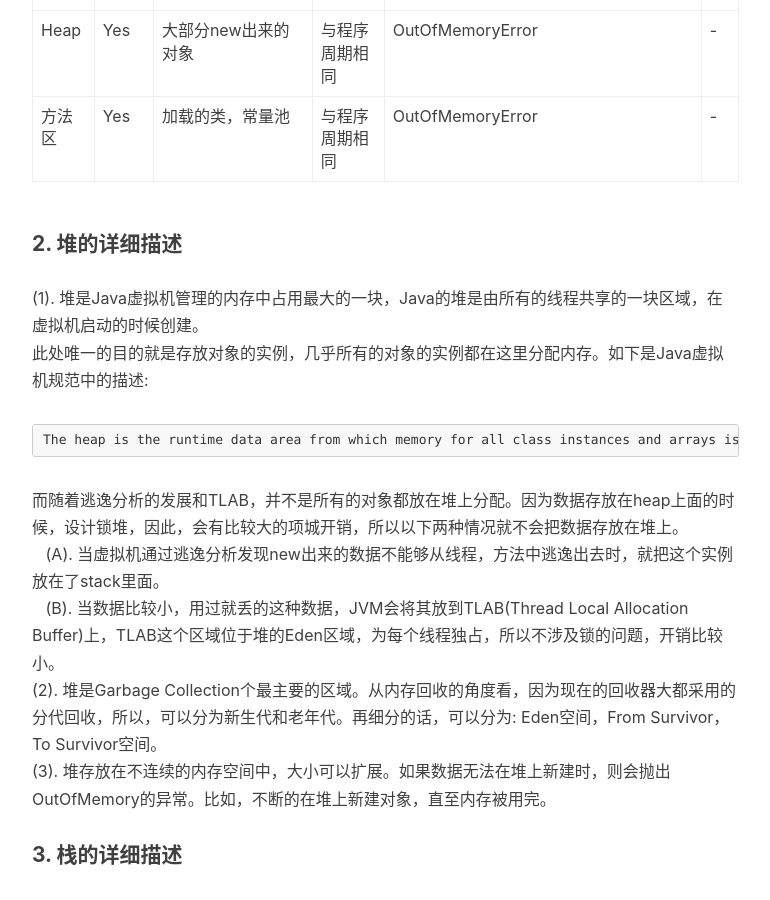
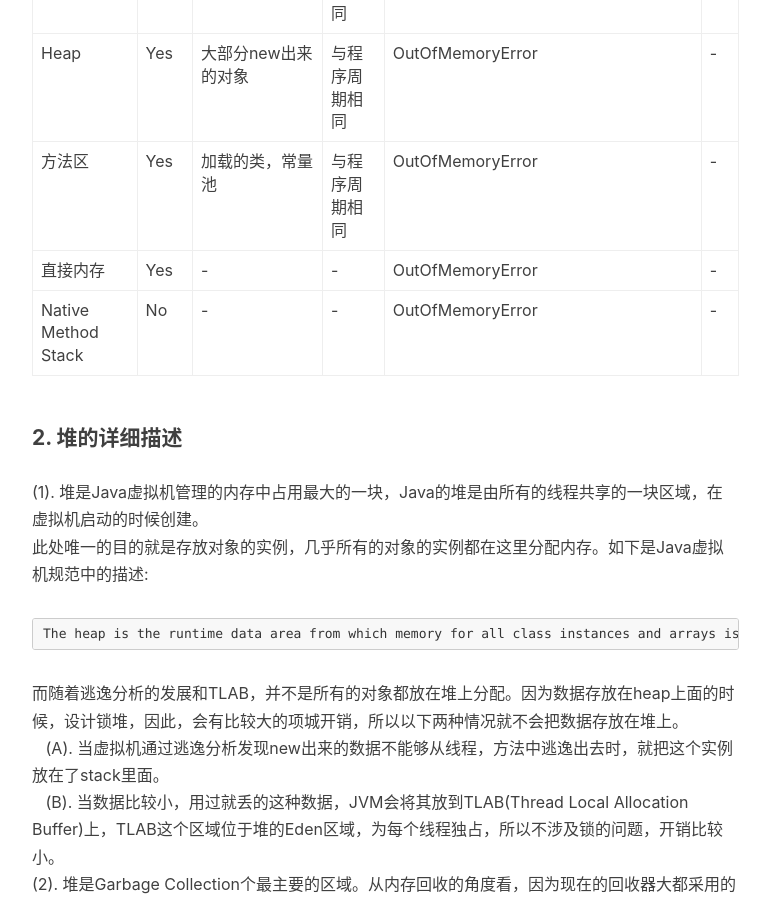
Before and after one commit to baiscjava/basicjava.github.io, a Jekyll site: the page built from _posts/2017-01-13-Java内存空间，即堆和栈的区别和使用.md, in a window 1280 px wide and 900 px high, scrolled down 907 px. Shown: the whole window, without its empty margins (233-1003 px from the left). Built offline with Jekyll 4.4.1, drawn with Linux system fonts in a browser that asks for light colours; nearby versions of some CDN libraries; comment, search, counter and statistics services are not loaded.

Commit message:
Update 2017-01-13-Java内存空间，即堆和栈的区别和使用.md

```diff
--- a/_posts/2017-01-13-Java内存空间，即堆和栈的区别和使用.md
+++ b/_posts/2017-01-13-Java内存空间，即堆和栈的区别和使用.md
@@ -20,6 +20,8 @@ Java运行时的数据区包括程序计数器，方法区，堆，虚拟机栈
 |Stack|No|方法执行的局部变量，动态链接，方法出口|与线程周期相同|StackOverFlowError,OutOfMemoryError|-|
 |Heap|Yes|大部分new出来的对象|与程序周期相同|OutOfMemoryError|-|
 |方法区|Yes|加载的类，常量池|与程序周期相同|OutOfMemoryError|-|
+|直接内存|Yes|-|-|OutOfMemoryError|-|
+|Native Method Stack|No|-|-|OutOfMemoryError|-|
 
 #### 2. 堆的详细描述
 (1). 堆是Java虚拟机管理的内存中占用最大的一块，Java的堆是由所有的线程共享的一块区域，在虚拟机启动的时候创建。<br>此处唯一的目的就是存放对象的实例，几乎所有的对象的实例都在这里分配内存。如下是Java虚拟机规范中的描述: <br>
```
